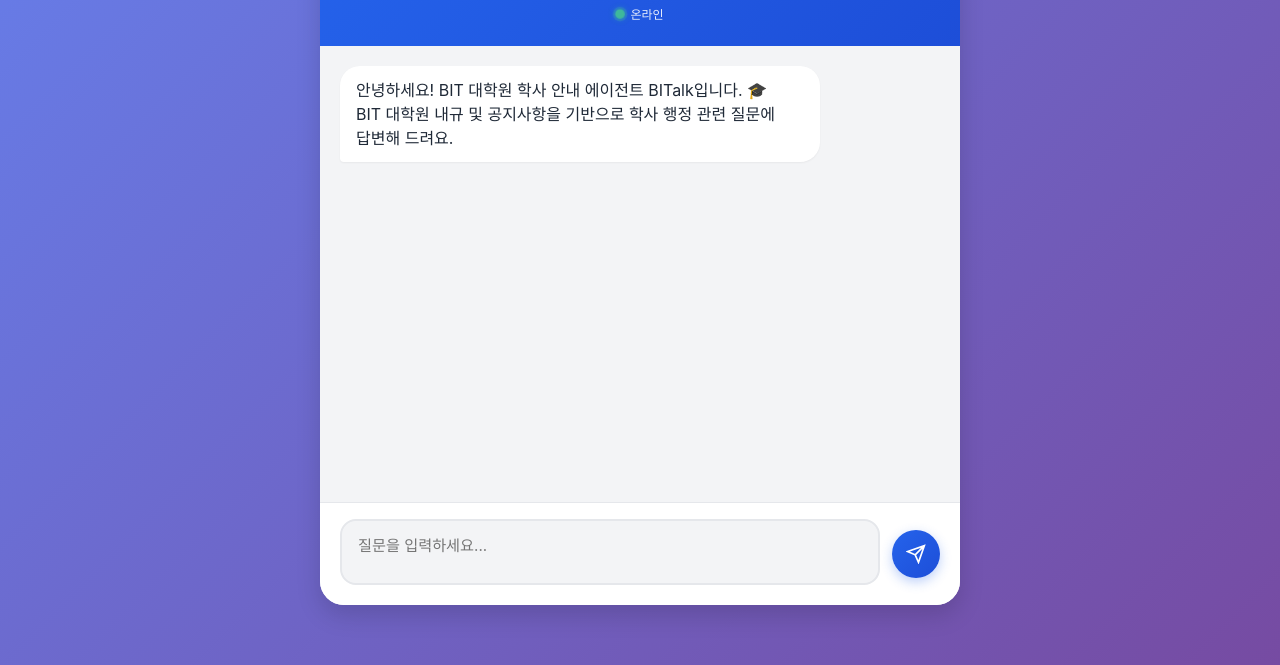
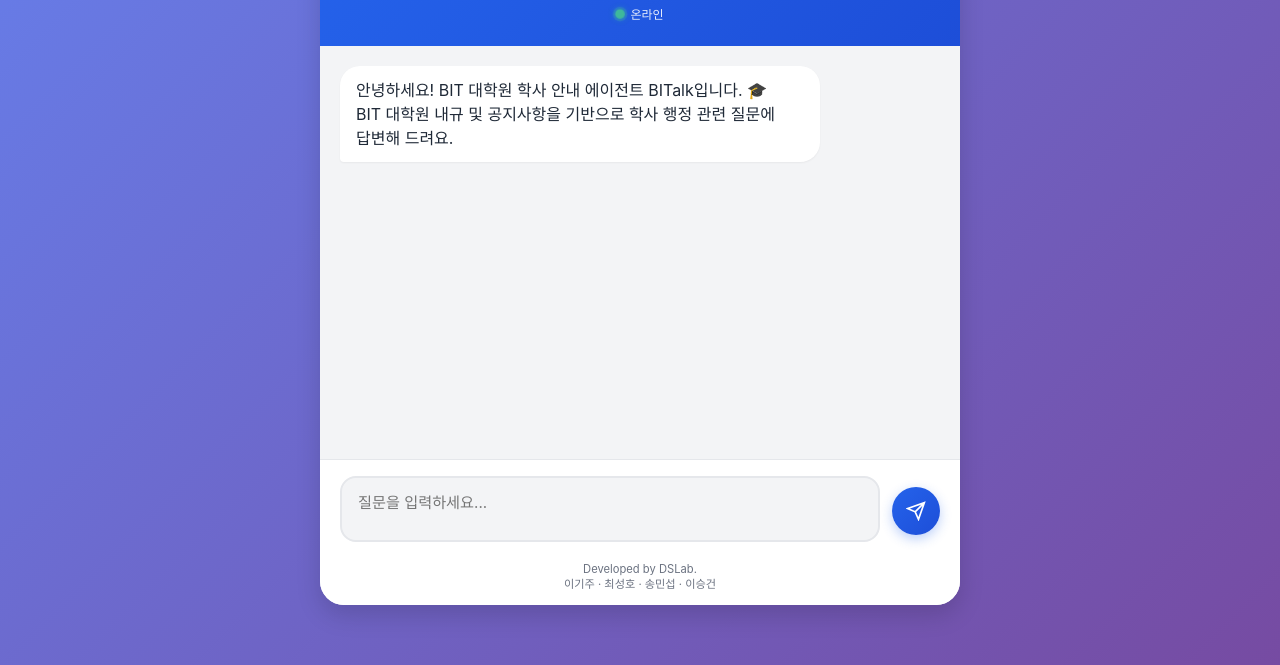
Before and after one commit to DSLab-MultiAgent/chatbot-project, a plain HTML site: page index.html in a window 1280 px wide. Shown: the part 135-800 px from the top of the page. Drawn offline with Linux system fonts and the light colour scheme; no server answers.

Commit message:
v1.5 Footer Credit 수정
Footer Credit 추가

```diff
--- a/index.html
+++ b/index.html
@@ -328,6 +328,15 @@
             height: 20px;
         }
 
+        .footer-credit {
+            text-align: center;
+            font-size: 0.7rem;
+            color: var(--text-gray);
+            background: white;
+            padding-bottom: 12px;
+            line-height: 1.4;
+        }
+
         @media (max-width: 480px) {
             body {
                 padding: 0;
@@ -366,6 +375,10 @@
                     <path d="M22 2L11 13M22 2l-7 20-4-9-9-4 20-7z" />
                 </svg>
             </button>
+        </div>
+        <div class="footer-credit">
+            Developed by DSLab.<br>
+            이기주 · 최성호 · 송민섭 · 이승건
         </div>
     </div>
 
```
